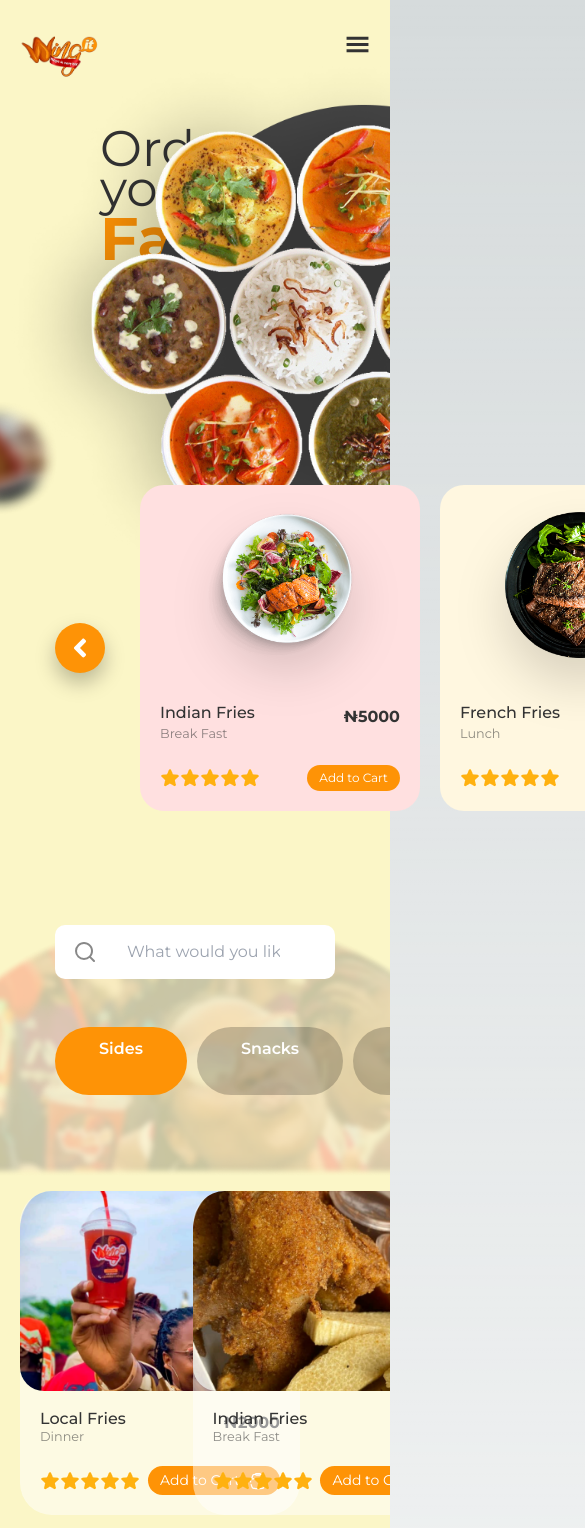
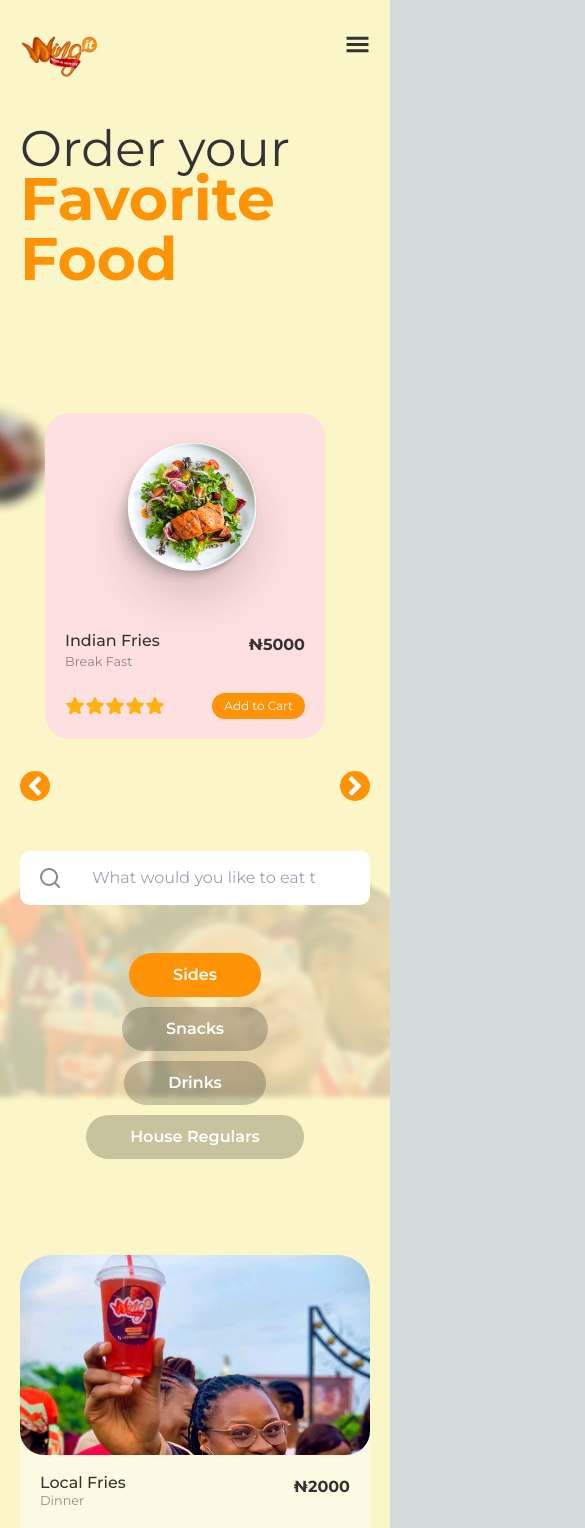
Before and after one commit to Vickel77/wingit, a Next.js app: page /menu in a window 390 px wide. Shown: the top 1528 px of the page, 585 px wide, since content can reach past the window. Built offline with nearby package versions, Linux system fonts and the light colour scheme.

Commit message:
responsivness update

```diff
--- a/src/app/globals.css
+++ b/src/app/globals.css
@@ -302,6 +302,40 @@ input:focus {
   background-color: #ffffff80;
 }
 
+.mobile-carousel_nav {
+  display: none;
+}
+
+.mb-backward-btn,
+.mb-forward-btn {
+  border-radius: 100%;
+}
+
+@media screen and (max-width: 990px) {
+  .article-padding {
+    padding: 0 20px;
+  }
+
+  .hero-text-edit h1 {
+    font-size: 3rem;
+    line-height: 1.2;
+    margin-bottom: 1.1rem;
+  }
+
+  .col-4 {
+    width: 45%;
+  }
+  .menu_hero-section {
+    padding-left: 20px;
+    padding-right: 20px;
+  }
+
+  .carousel_outer-container {
+    margin: auto;
+    width: 620px;
+  }
+}
+
 @media screen and (max-width: 600px) {
   .modal-content {
     width: 88%;
@@ -313,6 +347,37 @@ input:focus {
 
   .col-4 {
     width: 100%;
+  }
+
+  .carousel_outer-container {
+    margin: auto;
+    width: 300px;
+  }
+
+  .menu_hero-section {
+    padding-left: 20px;
+    padding-right: 20px;
+  }
+
+  .forward-btn {
+    right: -5px;
+  }
+  .backward-btn {
+    left: -5px;
+  }
+
+  .caro-container_edit {
+    padding-left: 0;
+    padding-right: 0;
+  }
+
+  .backward-btn,
+  .forward-btn {
+    display: none;
+  }
+
+  .mobile-carousel_nav {
+    display: flex;
   }
 }
 
@@ -400,20 +465,8 @@ input:focus {
   .social-flex {
     justify-content: center;
   }
-}
 
-@media screen and (max-width: 990px) {
-  .article-padding {
-    padding: 0 20px;
-  }
-
-  .hero-text-edit h1 {
-    font-size: 3rem;
-    line-height: 1.2;
-    margin-bottom: 1.1rem;
-  }
-
-  .col-4 {
-    width: 45%;
+  .food-tray_image {
+    display: none;
   }
 }
--- a/src/app/menu/page.tsx
+++ b/src/app/menu/page.tsx
@@ -27,7 +27,7 @@ export default function Menu() {
           <p className="text-black ">Order your</p>
           <p className=" font-bold text-6xl mb-5 text-primary">Favorite Food</p>
           <div className="food-tray absolute ">
-            <div className="food-tray_image ">
+            <div className="food-tray_image hidden lg:block">
               <img src="food-tray.png" alt="" width={450} />
             </div>
           </div>
--- a/src/components/Carousel/index.tsx
+++ b/src/components/Carousel/index.tsx
@@ -22,12 +22,13 @@ export default function Carousel() {
   };
 
   useEffect(() => {
-    const cardWidth = 600 + 1; // Adjust spacing if needed
+    const cardWidth = 300; // Adjust spacing if needed
     cardListRef.current.style.transform = `translateX(-${
       currentIndex * cardWidth
     }px)`;
   }, [currentIndex]);
   return (
+    <>
       <div className="flex gap-8 relative carousel_outer-container items-center">
         <div
           className="backward-btn absolute bg-primary"
@@ -35,8 +36,8 @@ export default function Carousel() {
         >
           <FaAngleLeft size={30} color="#fff" />
         </div>
-      <div className="carousel-container relative p-5 py-8">
-        <div className="carousel-container relative p-5 py-8 overflow-hidden w-full max-w-[700px]">
+        <div className="carousel-container caro-container_edit relative py-0 lg:p-5 lg:py-8">
+          <div className="carousel-container caro-container_edit relative p-5 py-8 overflow-hidden w-full max-w-[700px]">
             <div
               ref={cardListRef}
               className="flex transition-transform duration-500 ease-in-out"
@@ -52,5 +53,22 @@ export default function Carousel() {
           <FaAngleRight size={30} color="#fff" />
         </div>
       </div>
+
+      <div className="mobile-carousel_nav flex justify-between">
+        <div
+          className="mb-backward-btn  bg-primary"
+          onClick={() => moveCarousel(-1)}
+        >
+          <FaAngleLeft size={30} color="#fff" />
+        </div>
+
+        <div
+          className="mb-forward-btn  bg-primary"
+          onClick={() => moveCarousel(1)}
+        >
+          <FaAngleRight size={30} color="#fff" />
+        </div>
+      </div>
+    </>
   );
 }
--- a/src/components/FoodMenuTab/index.tsx
+++ b/src/components/FoodMenuTab/index.tsx
@@ -24,7 +24,7 @@ export default function FoodMenuTab({
   return (
     <div>
       <section className="container">
-        <div className="pills-container flex w-[80%]">
+        <div className="pills-container flex w-[80%] flex-wrap">
           {[
             ...new Map(
               menuCategories.map((item) => [item.name, item])
@@ -47,7 +47,7 @@ export default function FoodMenuTab({
         <br />
         <br />
 
-        <div className="menu-card_container gap-[15px] flex justify-start w-full flex-wrap">
+        <div className="menu-card_container gap-[70px] lg:gap-[15px] flex justify-start w-full flex-wrap">
           {activeCategoryCards.map(
             ({ image, price, subTitle, title }, index) => (
               <div className="col-4" key={index}>
--- a/src/components/SearchBar/index.tsx
+++ b/src/components/SearchBar/index.tsx
@@ -2,7 +2,7 @@ export default function SearchBar() {
   return (
     <div>
       <form action="" className="w-full">
-        <div className="searchbar-container w-[80%] flex items-center justify-center gap-3">
+        <div className="searchbar-container w-[100%] lg:w-[80%] flex items-center justify-center gap-3">
           <div className="search-icon">
             <svg
               width="20"
```
Lines whose indentation alone changed are shown as unchanged.
